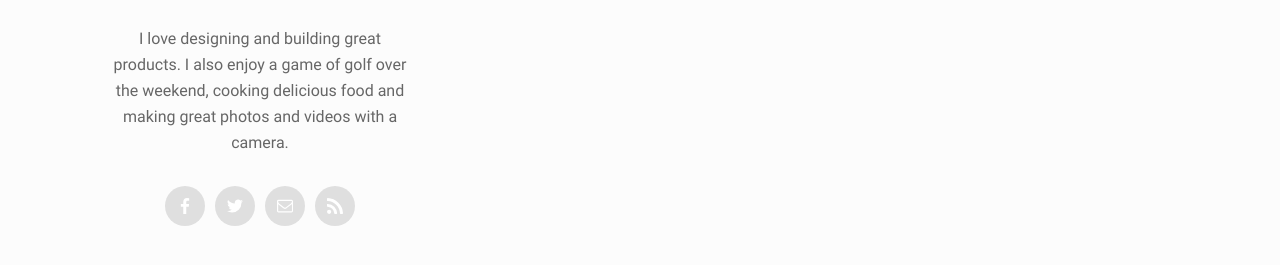
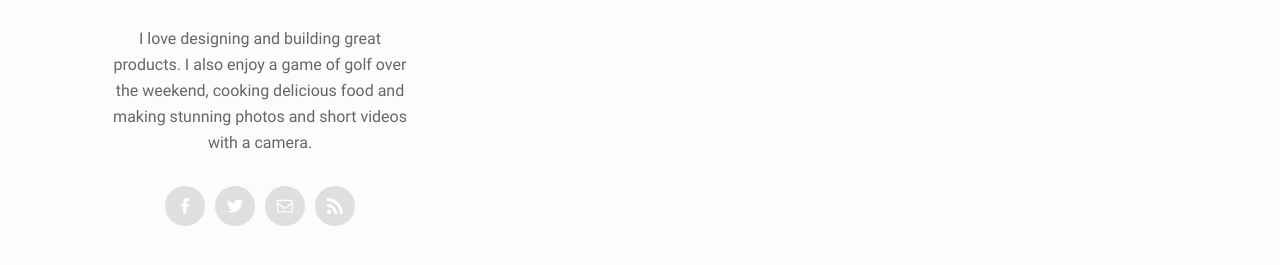
Before and after one commit to terencet/terencet.github.io, a Jekyll site: the page built from index.html, in a window 1280 px wide. Shown: the part 334-599 px from the top of the page. Built offline with Jekyll 4.4.1, drawn with Linux system fonts in a browser that asks for light colours.

Commit message:
update profile

```diff
--- a/_config.yml
+++ b/_config.yml
@@ -2,7 +2,7 @@
 name: Terence Tham
 job_title: Principal Software Engineer
 email: ttham@me.com
-description: I love designing and building great products. I also enjoy a game of golf over the weekend, cooking delicious food and making great photos and videos with a camera.
+description: I love designing and building great products. I also enjoy a game of golf over the weekend, cooking delicious food and making stunning photos and short videos with a camera.
 avatar: https://s3.amazonaws.com/uifaces/faces/twitter/dancounsell/128.jpg
 favicon: /favicon.ico
 twitter_handler: ttham
```
